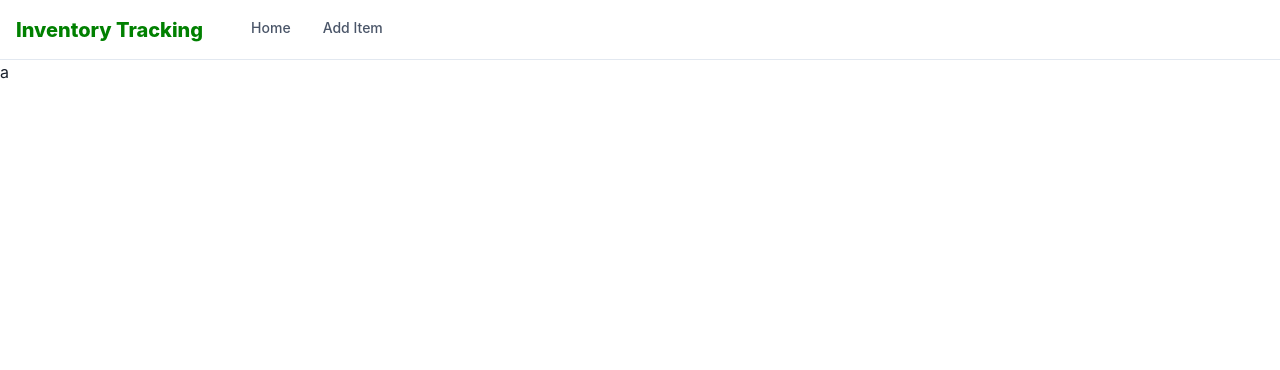
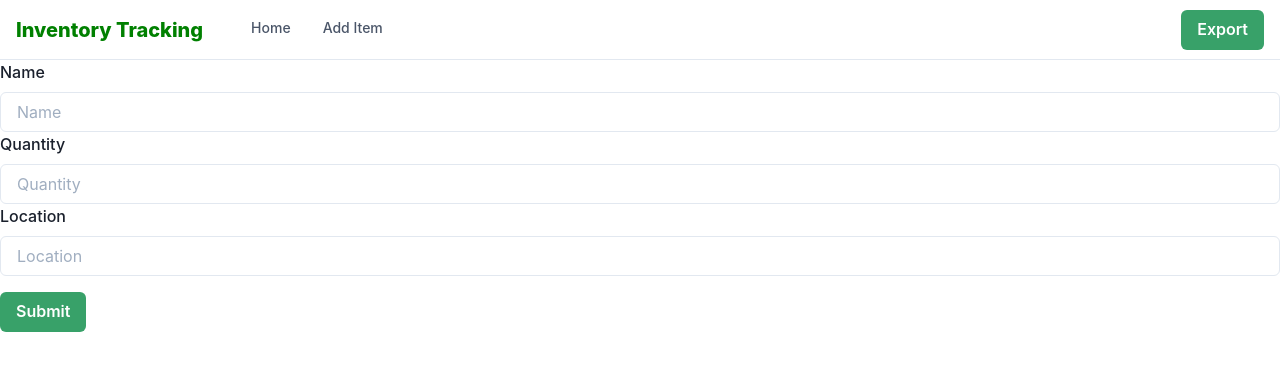
Before and after one commit to udit-329/inventory-tracking, a Next.js app in the folder frontend/: page /add in a window 1280 px wide. Shown: the top 370 px of the page. Built offline with nearby package versions, Linux system fonts and the light colour scheme.

Commit message:
working frontend

```diff
--- /dev/null
+++ b/frontend/components/HookFormField/index.tsx
@@ -0,0 +1,56 @@
+import type {
+    FormState,
+    FieldValues,
+    UseFormRegister,
+    Message,
+    ValidationRule,
+  } from "react-hook-form";
+  import {
+    FormErrorMessage,
+    FormLabel,
+    FormControl,
+    Input,
+  } from "@chakra-ui/react";
+
+  export type RegisterOptions = Partial<{
+    required: Message | ValidationRule<boolean>;
+    min: ValidationRule<number>;
+    max: ValidationRule<number>;
+    maxLength: ValidationRule<number>;
+    minLength: ValidationRule<number>;
+  }>;
+
+  const HookFormField = ({
+    name,
+    label,
+    formState,
+    register,
+    registerOptions,
+    type,
+  }: {
+    name: string;
+    label: string;
+    formState: FormState<FieldValues>;
+    register: UseFormRegister<FieldValues>;
+    registerOptions: RegisterOptions;
+    type: "text" | "number";
+  }) => {
+    const { errors } = formState;
+
+    return (
+      <FormControl isInvalid={errors[name]}>
+        <FormLabel htmlFor={name}>{label}</FormLabel>
+        <Input
+          id={name}
+          placeholder={label}
+          type={type}
+          {...register(name, registerOptions)}
+        />
+        <FormErrorMessage>
+          {errors[name] && errors[name].message}
+        </FormErrorMessage>
+      </FormControl>
+    );
+  };
+
+  export default HookFormField;
--- a/frontend/components/Navbar/index.tsx
+++ b/frontend/components/Navbar/index.tsx
@@ -1,5 +1,6 @@
 import {
     Box,
+    Button,
     Flex,
     Text,
     useColorModeValue,
@@ -7,6 +8,17 @@ import {
   } from "@chakra-ui/react";
 
   import DesktopNav from "./DesktopNav";
+  import FileSaver from 'file-saver';
+
+  const exportData = async (url: string, method: string) => {
+    fetch(url, {
+      method: method,
+    }).then(function(response) {
+      return response.blob();
+    }).then(function(blob) {
+      FileSaver.saveAs(blob, 'data.csv');
+    })
+  }
 
   export default function Navbar() {
     return (
@@ -36,6 +48,9 @@ import {
               <DesktopNav />
             </Flex>
           </Flex>
+          <Button colorScheme='green' variant='solid' onClick={() => exportData(`http://localhost:8080/export`, "GET")}>
+              Export
+            </Button>
         </Flex>
       </Box>
     );
--- a/frontend/package.json
+++ b/frontend/package.json
@@ -11,10 +11,13 @@
     "@chakra-ui/react": "^1.7.4",
     "@emotion/react": "^11",
     "@emotion/styled": "^11",
+    "@types/file-saver": "^2.0.5",
+    "file-saver": "^2.0.5",
     "framer-motion": "^5",
     "next": "12.0.8",
     "react": "17.0.2",
-    "react-dom": "17.0.2"
+    "react-dom": "17.0.2",
+    "react-hook-form": "^7.24.0"
   },
   "devDependencies": {
     "@types/node": "17.0.8",
--- a/frontend/pages/add.tsx
+++ b/frontend/pages/add.tsx
@@ -1,12 +1,87 @@
 import type { NextPage } from "next";
 import { Button, useToast } from "@chakra-ui/react";
+import { useForm } from "react-hook-form";
+import HookFormField from "../components/HookFormField";
+
+const postReq = async (
+    url: string,
+    data: Record<string, string | number>
+  ): Promise<{ success: boolean }> => {
+    data["Quantity"] = +data["Quantity"]
+    const response = await (
+      await fetch(url, {
+        method: "POST",
+        mode: "cors",
+        body: JSON.stringify(data)
+      })
+    ).json();
+
+    return response;
+  };
+
 
 const Add: NextPage = () => {
+    const { handleSubmit, register, formState } = useForm();
+    const { isSubmitting } = formState;
+    const toast = useToast();
+
+    const onSubmit = async (values: Record<string, string | number>) => {
+      postReq(
+          "http://localhost:8080/add",
+          values
+        ).then(function(success) {
+          toast({
+            title: success ? "Inventory Item Added" : "Item Addition Failed",
+            status: success ? "success" : "error",
+            duration: 3000,
+            isClosable: true,
+            onCloseComplete: () => window.location.href = "/add",
+          });
+        })
+
+
+    };
+
     return (
-        <div>
-            a
-        </div>
-      );
-}
+      <form onSubmit={handleSubmit(onSubmit)}>
+        <HookFormField
+          name="Name"
+          label="Name"
+          formState={formState}
+          register={register}
+          registerOptions={{
+            required: "This is required",
+            minLength: { value: 1, message: "Minimum length should be 1" },
+            maxLength: { value: 30, message: "Maximum length should be 30" },
+          }}
+          type="text"
+        />
+
+        <HookFormField
+          name="Quantity"
+          label="Quantity"
+          formState={formState}
+          register={register}
+          registerOptions={{
+            required: "This is required",
+            min: { value: 0, message: "Minimum quantity should be 0" },
+          }}
+          type="number"
+        />
+
+        <HookFormField
+          name="Location"
+          label="Location"
+          formState={formState}
+          register={register}
+          registerOptions={{}}
+          type="text"
+        />
+        <Button mt={4} colorScheme="green" isLoading={isSubmitting} type="submit">
+          Submit
+        </Button>
+      </form>
+    );
+  };
 
 export default Add;
--- a/frontend/pages/api/hello.ts
+++ /dev/null
@@ -1,13 +0,0 @@
-// Next.js API route support: https://nextjs.org/docs/api-routes/introduction
-import type { NextApiRequest, NextApiResponse } from 'next'
-
-type Data = {
-  name: string
-}
-
-export default function handler(
-  req: NextApiRequest,
-  res: NextApiResponse<Data>
-) {
-  res.status(200).json({ name: 'John Doe' })
-}
```
Also changed, not shown: frontend/pages/index.tsx (+13 -8 lines), frontend/pages/update/[id].tsx (+86 -0 lines), 2 other files (tests, documents, lock files or other folders).
